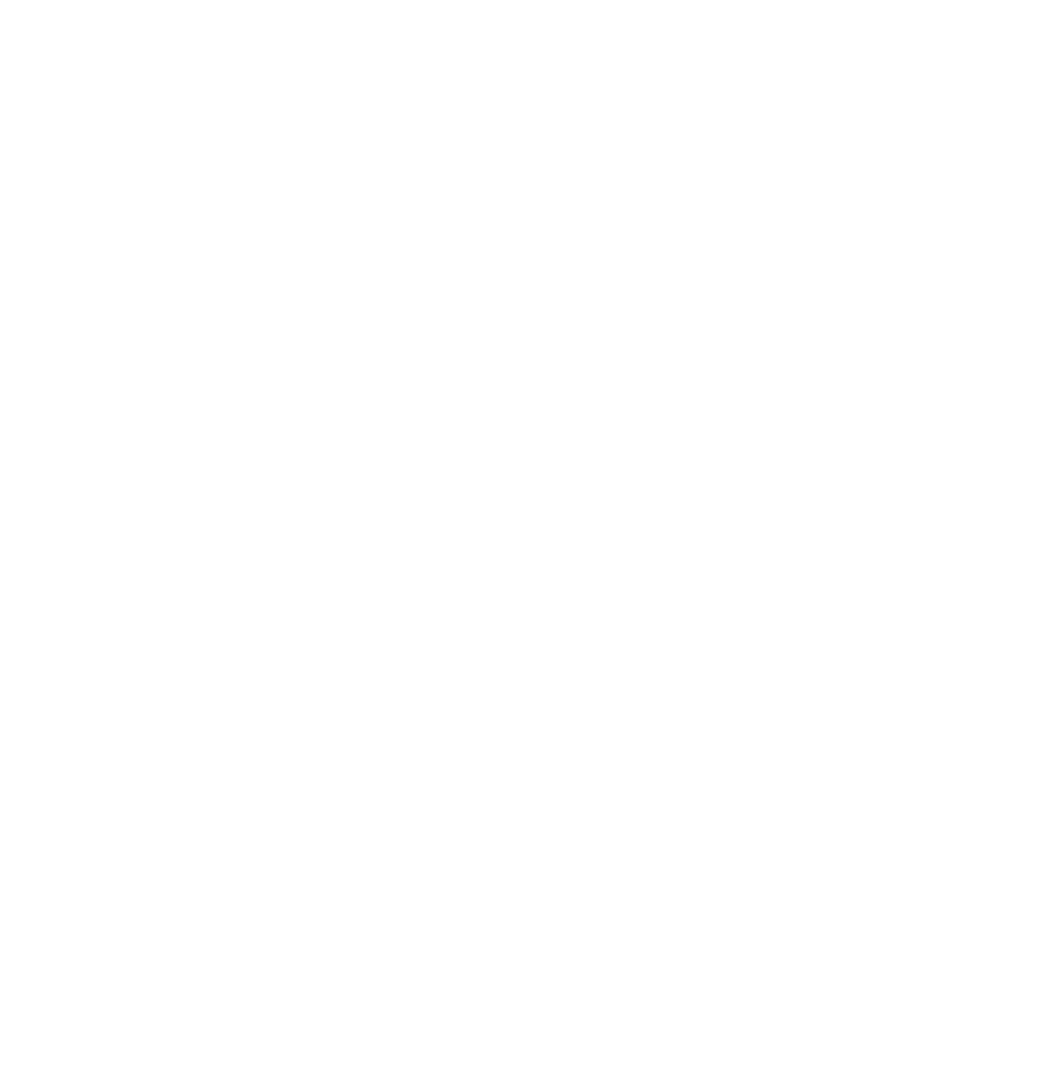
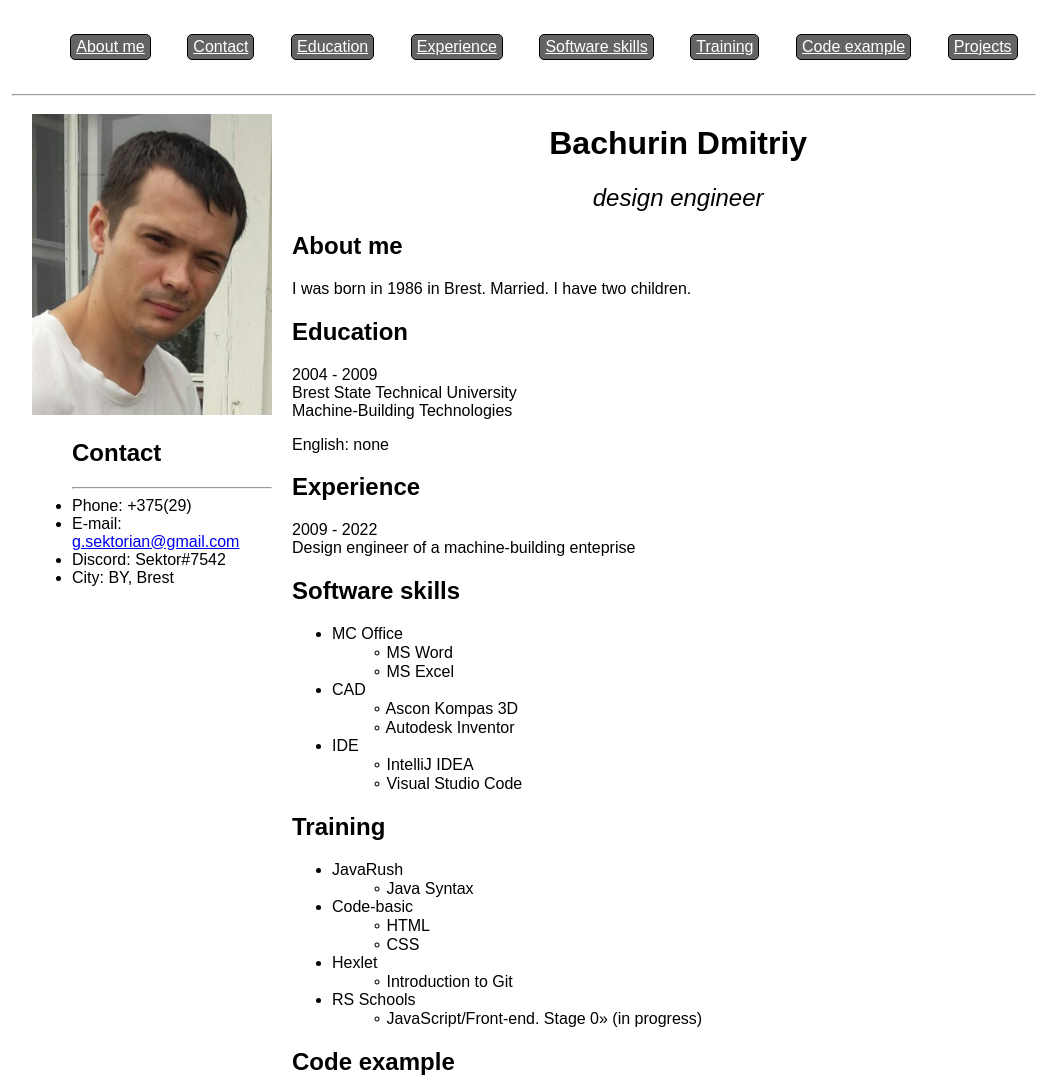
Before and after one commit to Sektorian/rsschool-cv, a plain HTML site: page index.html in a window 1280 px wide. Shown: the top 1079 px of the page, without its empty margins (116-1165 px from the left). Before the commit the page ends 800 px from the top, so only its background shows below. Drawn offline with Linux system fonts and the light colour scheme.

Commit message:
feat: add content to index.html and style.css

```diff
--- a/index.html
+++ b/index.html
@@ -4,9 +4,130 @@
     <meta charset="UTF-8">
     <meta http-equiv="X-UA-Compatible" content="IE=edge">
     <meta name="viewport" content="width=device-width, initial-scale=1.0">
-    <title>My CV</title>
+    <link rel="stylesheet" href="style.css">
+    <title>CV Bachurin Dmitriy</title>
 </head>
 <body>
+    <div class="bdStyle">
+
+        <header>
+            <nav class="nvStyle">
+                <ul class="hdStyle">
+                    <li><a href="#about">About me</a></li>
+                    <li><a href="#contact">Contact</a></li>
+                    <li><a href="#education">Education</a></li>
+                    <li><a href="#experience">Experience</a></li>
+                    <li><a href="#skills">Software skills</a></li>
+                    <li><a href="#training">Training</a></li>
+                    <li><a href="#code">Code example</a></li>
+                    <li><a href="#projects">Projects</a></li>
+                </ul>
+            </nav><hr>
+        </header>
+
+        <main>
+            <div class="mnStyle">
+                <div style="padding: 10px 20px;">
+                    <img src="./Avatar.jpg" alt="Photo" width="240">
+                    <ul><h2 id= "contact">Contact</h2><hr>
+                        <li>Phone: +375(29)</li>
+                        <li>E-mail: <a href="g.sektorian@gmail.com">g.sektorian@gmail.com</a></li>
+                        <li>Discord: Sektor#7542</li>
+                        <li>City: BY, Brest</li>
+                    </ul>
+                </div>
+                <div>
+                    <h1 class="h1Style">Bachurin Dmitriy</h1>
+                    <h2 style="font-family: Arial, sans-serif; font-style: italic; font-weight: normal; text-align: center;">design engineer</h2>
+                    <h2 id= "about">About me</h2>
+                    <p>I was born in 1986 in Brest. Married. I have two children.</p>
+                    <h2 id= "education">Education</h2>
+                    <p>
+                        2004 - 2009<br>
+                        Brest State Technical University<br>
+                        Machine-Building Technologies<br>
+                    </p>
+                    <p>English: none</p>
+                    <h2 id= "experience">Experience</h2>
+                    <p>
+                        2009 - 2022<br>
+                        Design engineer of a machine-building enteprise
+                    </p>
+                    <h2 id= "skills">Software skills</h2>
+                    <ul>
+                        <li>MC Office
+                            <ul>&#8728 MS Word</ul>
+                            <ul>&#8728 MS Excel</ul>
+                        </li>
+                        <li>CAD
+                            <ul>&#8728 Ascon Kompas 3D</ul>
+                            <ul>&#8728 Autodesk Inventor</ul>
+                        </li>
+                        <li>IDE
+                            <ul>&#8728 IntelliJ IDEA</ul>
+                            <ul>&#8728 Visual Studio Code</ul>
+                        </li>
+                    </ul>
+                    <h2 id= "training">Training</h2>
+                    <ul>
+                        <li>JavaRush
+                            <ul>&#8728 Java Syntax</ul>
+                        </li>
+                        <li>Code-basic
+                            <ul>&#8728 HTML</ul>
+                            <ul>&#8728 CSS</ul>
+                        </li>
+                        <li>Hexlet
+                            <ul>&#8728 Introduction to Git</ul>
+                        </li>
+                        <li>RS Schools
+                            <ul>&#8728 JavaScript/Front-end. Stage 0» (in progress)</ul>
+                        </li>
+                    </ul>
+                    <h2 id= "code">Code example</h2>
+                    <div style="background-color: rgb(131, 131, 131); border-radius: 10px;">
+                        <pre>
+ <code>
+    public class Solution {
+       public static void main(String[] args) throws Exception {
+          /*
+          Работа программы:
+          Вводить с клавиатуры числа и считать их сумму, пока пользователь не введет слово "сумма".
+          */
+          BufferedReader reader = new BufferedReader(new InputStreamReader(System.in));
+          double summ=0;
+          while (true) {
+             String s = reader.readLine();
+             if (s.equals("сумма")) {
+                 System.out.println(summ);
+                 break;
+             } else {
+                 double n = Double.parseDouble(s);
+                 summ = summ + n;
+             }
+          }
+       }
+    }</code>
+                        </pre>
+                    </div>
+                    <h2 id= "projects">Projects</h2>
+                    <p>
+                        <ul><li>CV</li></ul>
+                    </p>
+                </div>
+            </div>
+        </main>
+
+        <footer>
+            <hr>
+            <div class="ftStyle">
+                <p>2022</p>
+                <a href="https://github.com/Sektorian">Github</a>
+                <a href="https://rs.school/js/"><img src="https://rs.school/images/rs_school_js.svg" alt="RSSchool" width="80"></a>
+            </div>
+        </footer>
+
+    </div>
 
 </body>
 </html>
--- a/style.css
+++ b/style.css
@@ -1,4 +1,54 @@
-.title1 {
-    font-size: 24px;
+.h1Style {
+    font-family: Arial, sans-serif;
+    text-align: center;
+}
+
+.bdStyle{
+    display: flex;
+    flex-direction: column;
+    align-items: center;
     font-family: Arial, sans-serif;
 }
+
+.hdStyle {
+    display: flex;
+    width: 1024px;
+    font-family: Arial, sans-serif;
+    justify-content: space-around;
+}
+
+.nvStyle{
+    display: flex;
+    width: 1024px;
+}
+
+.hdStyle li {
+    display: flex;
+    border: 1px solid;
+    border-radius: 5px;
+    background-color: rgb(100, 100, 100);
+    margin: 10px;
+    padding: 3px 5px;
+    font-family: Arial, sans-serif;
+}
+
+.hdStyle li a{
+    color: white;
+}
+
+.mnStyle {
+    display: flex;
+    width: 1024px;
+    font-family: Arial, sans-serif;
+}
+
+.mnStyle div {
+    font-family: Arial, sans-serif;
+}
+
+.ftStyle{
+    display: flex;
+    width: 1024px;
+    align-items: center;
+    justify-content: space-between;
+}
```
